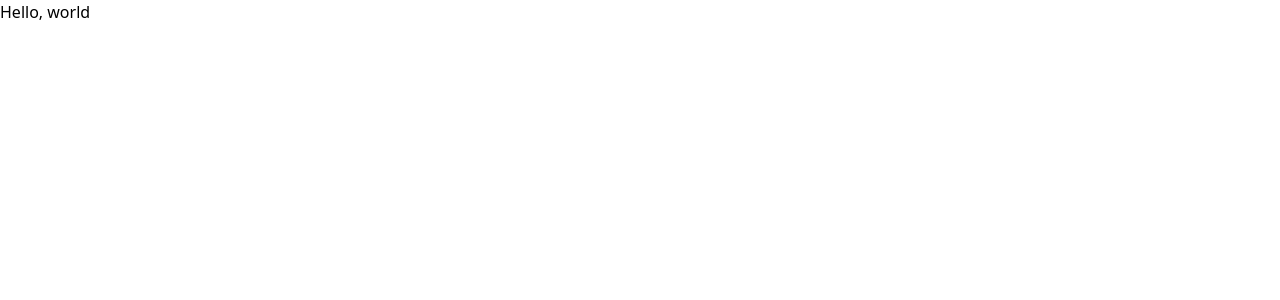
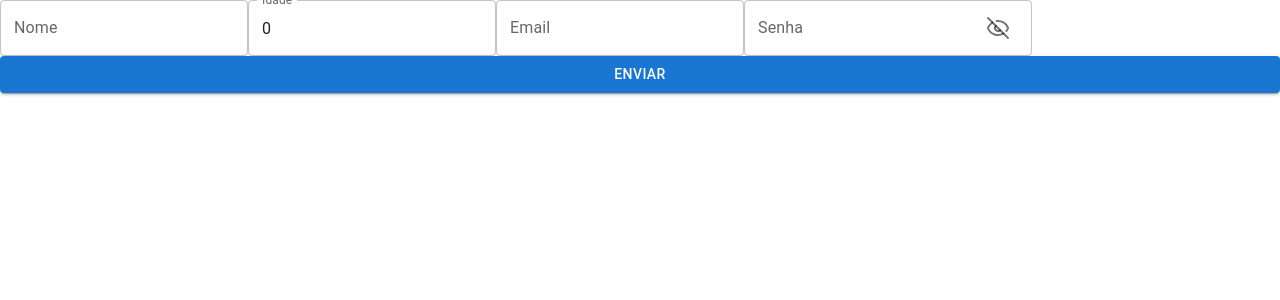
Before and after one commit to yudiyoshida/react-formik-material-ui, a React (Vite) app: page / in a window 1280 px wide. Shown: the top 300 px of the page. Built offline with nearby package versions, Linux system fonts and the light colour scheme.

Commit message:
feat: campo de text e senha

```diff
--- a/package.json
+++ b/package.json
@@ -12,10 +12,13 @@
   "dependencies": {
     "@emotion/react": "^11.13.3",
     "@emotion/styled": "^11.13.0",
+    "@mui/base": "^5.0.0-beta.40",
     "@mui/material": "^6.1.0",
     "formik": "^2.4.6",
+    "lucide-react": "^0.441.0",
     "react": "^18.3.1",
-    "react-dom": "^18.3.1"
+    "react-dom": "^18.3.1",
+    "yup": "^1.4.0"
   },
   "devDependencies": {
     "@eslint/js": "^9.9.0",
--- a/src/App.tsx
+++ b/src/App.tsx
@@ -1,7 +1,58 @@
+import { Form, Formik, FormikHelpers } from "formik";
+import * as yup from 'yup';
+import { TextInput } from "./components/text-input";
+import { Button } from "@mui/material";
+import { PasswordInput } from "./components/password-input";
+
+interface FormFields {
+  name: string;
+  age: number;
+  email: string;
+  password: string;
+}
+
+const initialValues: FormFields = {
+  name: "",
+  age: 0,
+  email: "",
+  password: "",
+};
+
+const validationSchema: yup.Schema<FormFields> = yup.object({
+  name: yup.string().required(),
+  age: yup.number().typeError('Idade inválida').required().positive().integer(),
+  email: yup.string().required().email(),
+  password: yup.string().required().min(8),
+})
+
 export function App() {
+  function handleSubmit(values: FormFields, formikHelpers: FormikHelpers<FormFields>) {
+    console.log({values, formikHelpers});
+  }
+
   return (
-    <>
-      <h1 className="text-3xl">Hello, world</h1>
-    </>
+    <main className="h-screen p-4">
+      <Formik
+        initialValues={initialValues}
+        validationSchema={validationSchema}
+        onSubmit={handleSubmit}
+      >
+        <Form>
+          <div className="grid md:grid-cols-2 gap-3">
+            <TextInput name="name" label="Nome" type="text" />
+            <TextInput name="age" label="Idade" type="text" />
+            <TextInput name="email" label="Email" type="email" />
+            <PasswordInput name="password" label="Senha" />
+            <Button
+              className="md:col-span-2"
+              fullWidth
+              variant="contained"
+              color="primary"
+              type="submit"
+            >Enviar</Button>
+          </div>
+        </Form>
+      </Formik>
+    </main>
   )
 }
--- /dev/null
+++ b/src/components/password-input.tsx
@@ -0,0 +1,33 @@
+import { IconButton, TextField } from "@mui/material";
+import { useField } from "formik";
+import { Eye, EyeOff } from "lucide-react";
+import { useState } from "react";
+
+interface PasswordInputProps {
+  name: string;
+  label: string;
+}
+
+export function PasswordInput({ name, ...props }: PasswordInputProps) {
+  const [field, meta] = useField(name);
+  const [showPassword, setShowPassword] = useState(false);
+
+  return (
+    <TextField
+      {...field}
+      {...props}
+      error={meta.touched && Boolean(meta.error)}
+      helperText={meta.touched && meta.error}
+      type={showPassword ? "text" : "password"}
+      slotProps={{
+        input: {
+          endAdornment: (
+            <IconButton onClick={() => setShowPassword(!showPassword)}>
+              {showPassword ? <Eye /> : <EyeOff />}
+            </IconButton>
+          )
+        }
+      }}
+    />
+  )
+}
--- /dev/null
+++ b/src/components/text-input.tsx
@@ -0,0 +1,21 @@
+import { TextField } from "@mui/material";
+import { useField } from "formik";
+
+interface TextInputProps {
+  name: string;
+  label: string;
+  type: "text" | "email";
+}
+
+export function TextInput({ name, ...props }: TextInputProps) {
+  const [field, meta] = useField(name);
+
+  return (
+    <TextField
+      {...field}
+      {...props}
+      error={meta.touched && Boolean(meta.error)}
+      helperText={meta.touched && meta.error}
+    />
+  )
+}
```
Also changed, not shown: 1 other file (tests, documents, lock files or other folders).
